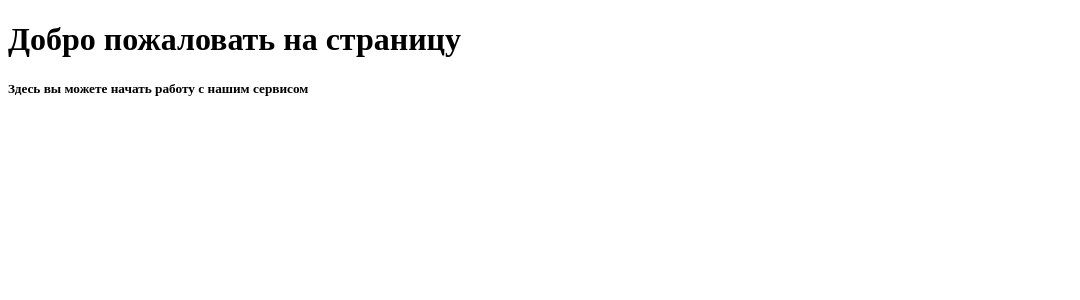
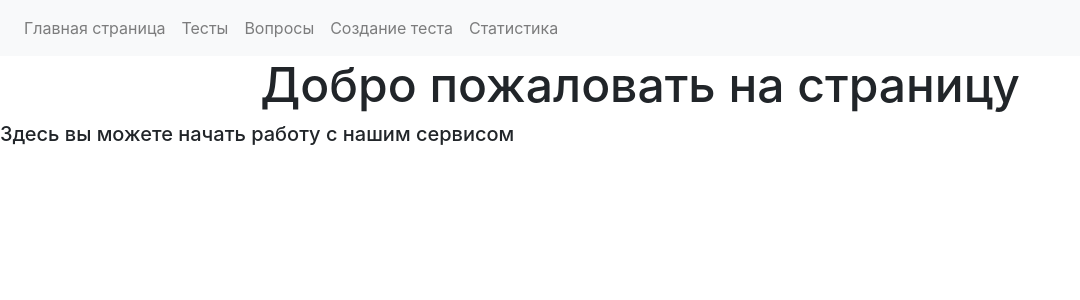
Before and after one commit to VadimKirillov/TelemedAI_Testing_System, a Flask app: page / in a window 1280 px wide. Shown: the top 300 px of the page, without its empty margins (0-1080 px from the left). Run offline with Flask 3, Linux system fonts and the light colour scheme; some libraries are stand-ins or nearby versions.

Commit message:
add pages and top menu

```diff
--- a/app.py
+++ b/app.py
@@ -3,10 +3,35 @@ from flask import Flask, render_template, request
 app = Flask(__name__)
 
 
+# Главная страница
 @app.route("/")
 def base():
     return render_template("base.html")
 
 
+# Страница с тестами
+@app.route("/tests")
+def tests():
+    return render_template("tests.html")
+
+
+# Страница с вопросами
+@app.route("/question")
+def question():
+    return render_template("question.html")
+
+
+# Страница с созданием вопросов
+@app.route("/create_tests")
+def create_tests():
+    return render_template("create_tests.html")
+
+
+# Страница со статистикой
+@app.route("/statistics")
+def statistics():
+    return render_template("statistics.html")
+
+
 if __name__ == "__main__":
     app.run(debug=True)
--- /dev/null
+++ b/static/style.css
@@ -0,0 +1,27 @@
+.img-fluid {
+    width: 70%;
+    height: auto;
+}
+
+h1 {
+    font-size: 3rem;
+    text-align: center;
+}
+
+h4 {
+    font-size: 2rem;
+}
+
+
+#drop_zone {
+     border: 2px dashed #ccc;
+     padding: 20px;
+     text-align: center;
+     cursor: pointer;
+}
+
+#uploaded_image {
+   max-width: 100%;
+   max-height: 200px;
+   margin-top: 20px;
+}
--- a/templates/base.html
+++ b/templates/base.html
@@ -2,16 +2,13 @@
 <html>
 <head>
     <title>Главная страница</title>
+    {%include 'top_menu_links.html'%}
 </head>
 <body>
-    <div class="container mt-4">
-        <div id="content">
-            <div class="container text-center">
-                <h1>Добро пожаловать на страницу</h1>
-                <h5>Здесь вы можете начать работу с нашим сервисом</h5>
-            </div>
-        </div>
-    </div>
+
+    {% include 'top_menu.html' %}
+    <h1>Добро пожаловать на страницу</h1>
+    <h5>Здесь вы можете начать работу с нашим сервисом</h5>
 
 </body>
 </html>
--- /dev/null
+++ b/templates/top_menu.html
@@ -0,0 +1,34 @@
+<!DOCTYPE html>
+<html lang="en">
+<head>
+    <meta charset="UTF-8">
+    <title>Title</title>
+    <link rel="stylesheet" href="https://stackpath.bootstrapcdn.com/bootstrap/4.5.2/css/bootstrap.min.css">
+    <link rel="stylesheet" href="{{ url_for('static', filename='style.css') }}">
+
+</head>
+<body>
+    <div class="top-menu">
+            <nav class="navbar navbar-expand-lg navbar-light bg-light">
+                <ul class="navbar-nav mr-auto">
+                     <li class="nav-item">
+                        <a class="nav-link" href="/" onclick="loadPage('/')">Главная страница <span class="sr-only">(current)</span></a>
+                    </li>
+                    <li class="nav-item">
+                        <a class="nav-link" href="/tests" onclick="loadPage('/tests')">Тесты <span class="sr-only">(current)</span></a>
+                    </li>
+                    <li class="nav-item">
+                        <a class="nav-link" href="/question" onclick="loadPage('/question')">Вопросы</a>
+                    </li>
+                    <li class="nav-item">
+                        <a class="nav-link" href="/create_tests" onclick="loadPage('/create_tests')">Создание теста</a>
+                    </li>
+                    <li class="nav-item">
+                        <a class="nav-link" href="/statistics" onclick="loadPage('/statistics')">Статистика</a>
+                    </li>
+                </ul>
+            </nav>
+    </div>
+  {% block content %}{% endblock %}
+</body>
+</html>
--- /dev/null
+++ b/templates/top_menu_links.html
@@ -0,0 +1,12 @@
+<!DOCTYPE html>
+<html lang="en">
+<head>
+    <meta charset="UTF-8">
+    <title>Топ меню ссылки</title>
+    <link rel="stylesheet" href="https://stackpath.bootstrapcdn.com/bootstrap/4.5.2/css/bootstrap.min.css">
+    <link rel="icon" type="image/jpg" href="{{ url_for('static', filename='images/logo.jpg') }}">
+</head>
+<body>
+
+</body>
+</html>
```
Also changed, not shown: main.py (deleted, +0 -16 lines), templates/create_tests.html (added, +13 -0 lines), templates/question.html (added, +14 -0 lines), templates/statistics.html (added, +14 -0 lines), templates/tests.html (added, +13 -0 lines).
